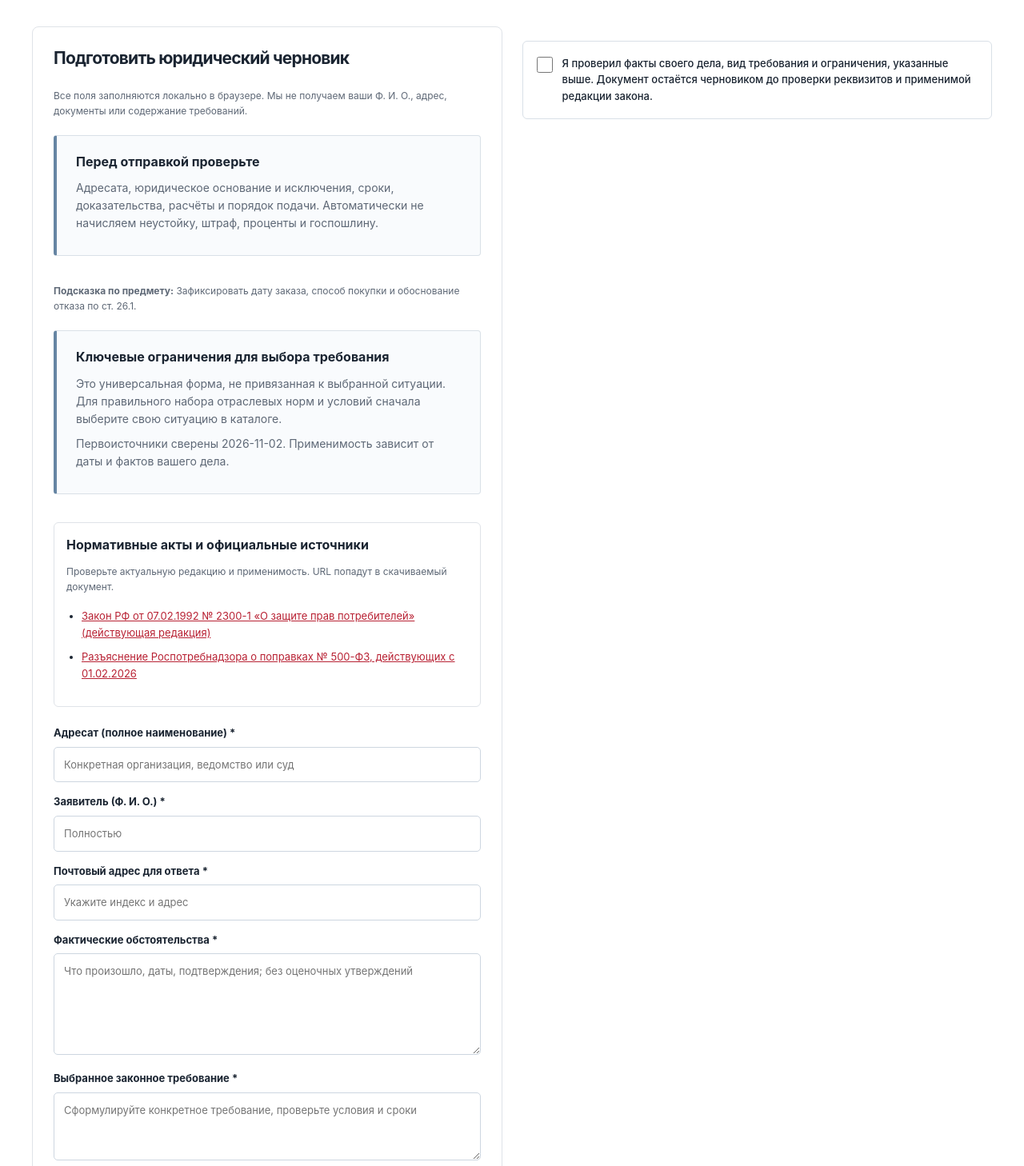
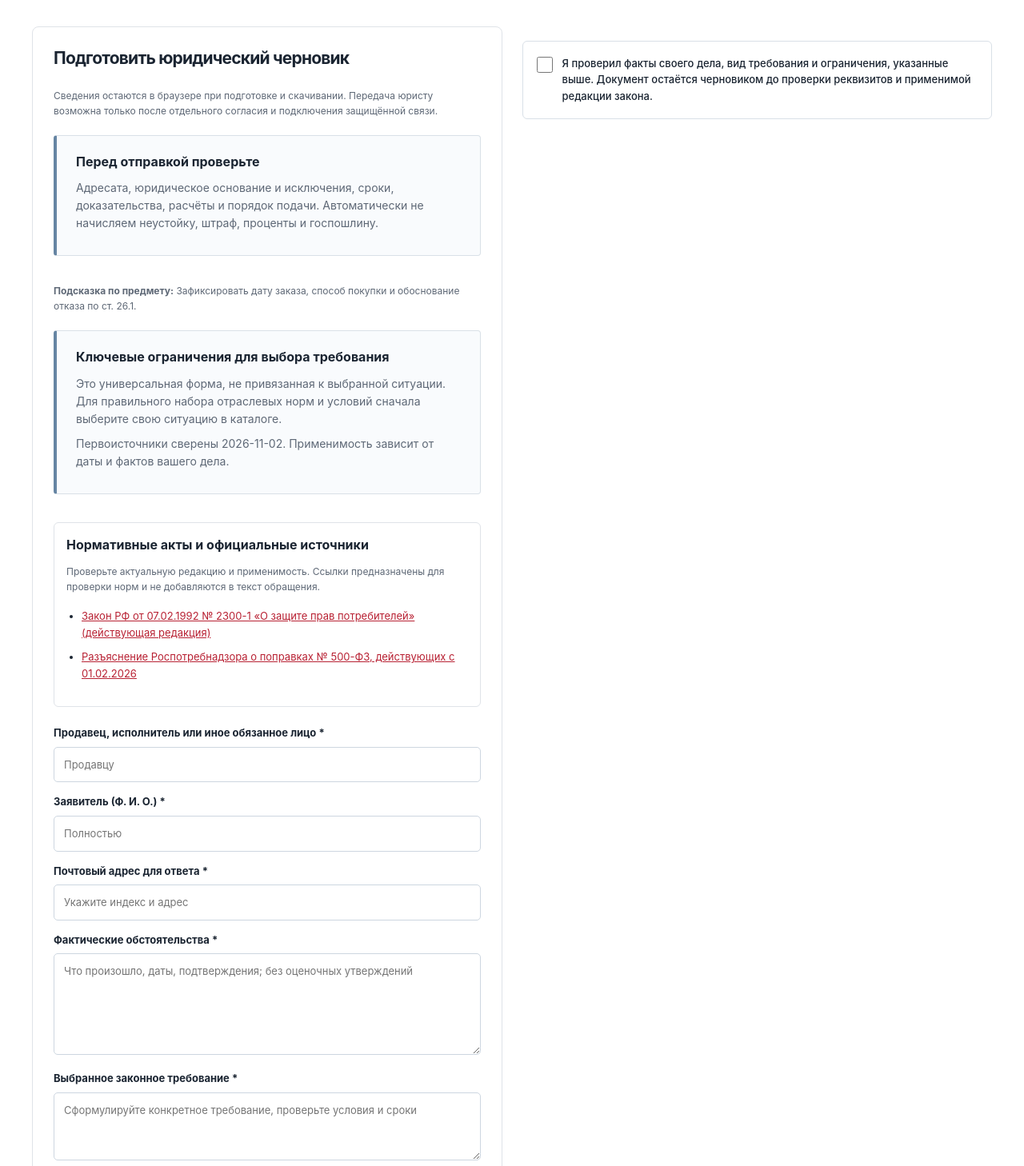
Before and after one commit to ymaslen77-tech/consumer-rights-portal, a Next.js app: page /dokumenty/pretensiya-distanciya in a window 1280 px wide. Shown: the part 712-2170 px from the top of the page at 80% size. Built offline with nearby package versions, Linux system fonts and the light colour scheme.

Commit message:
fix: document-specific addressees and clean formal-document exports

```diff
--- a/src/components/DocumentBuilder.tsx
+++ b/src/components/DocumentBuilder.tsx
@@ -1,6 +1,7 @@
 "use client";
 import {useMemo, useState} from "react";
 import {makeDocx} from "@/lib/office-export.mjs";
+import {LawyerReviewRequest} from "@/components/LawyerReviewRequest";
 import {draftText,validateDraft,type DraftFields,type ClaimType} from "@/lib/document-compose.mjs";
 
 type Meta={slug:string;title:string;recipient:string;requestHint:string;legalBasis:string;claimType:ClaimType;
@@ -24,7 +25,7 @@ const choices:Record<string,string[]>={
  "pretenziya-perevozchik":["Прошу рассмотреть требование, связанное с нарушением условий перевозки, в установленном отраслевым законодательством порядке."]
 };
 const descriptors: Array<{key:keyof DraftFields;label:string;hint:string;multiline?:boolean}>= [
- {key:"recipient",label:"Адресат (полное наименование) *",hint:"Конкретная организация, ведомство или суд"},
+ {key:"recipient",label:"Адресат (полное наименование) *",hint:"Полное наименование адресата"},
  {key:"sender",label:"Заявитель (Ф. И. О.) *",hint:"Полностью"},
  {key:"address",label:"Почтовый адрес для ответа *",hint:"Укажите индекс и адрес"},
  {key:"contact",label:"Контактные данные",hint:"Телефон / email (по необходимости)"},
@@ -99,17 +100,25 @@ export function DocumentBuilder(meta:Meta){
    setFeedback("В диалоге печати выберите «Сохранить как PDF». Документ остаётся только в вашем браузере.");
  }
  const options=choices[meta.slug]||[];
+ const recipientLabel = meta.claimType==="court_document" ? "Суд (наименование) *" :
+   meta.slug==="finansovyy-upolnomochennyy-obrashchenie" ? "Финансовый уполномоченный *" :
+   meta.claimType==="state_notification" ? "Государственный орган (наименование) *" :
+   "Продавец, исполнитель или иное обязанное лицо *";
+ const recipientHint = meta.claimType==="court_document" ? "Например, районный суд по установленной подсудности" :
+   meta.slug==="finansovyy-upolnomochennyy-obrashchenie" ? "Финансовому уполномоченному" :
+   meta.claimType==="state_notification" ? "Например, территориальное управление Роспотребнадзора" :
+   (meta.recipient || "Наименование организации или Ф. И. О. индивидуального предпринимателя");
  const essentials=descriptors.filter(x=>["recipient","sender","address","description","request"].includes(x.key));
  const additional=descriptors.filter(x=>!["recipient","sender","address","description","request"].includes(x.key));
- const renderField=(item:(typeof descriptors)[number])=><label key={item.key}>{item.label}
+ const renderField=(item:(typeof descriptors)[number])=><label key={item.key}>{item.key==="recipient"?recipientLabel:item.label}
    {item.multiline?<textarea value={fields[item.key]} onChange={e=>update(item.key,e.target.value)}
-     placeholder={item.hint} rows={item.key==="description"?5:3} maxLength={6000}/>:
-   <input value={fields[item.key]} onChange={e=>update(item.key,e.target.value)} placeholder={item.hint} maxLength={500}/>}
+     placeholder={item.key==="recipient"?recipientHint:item.hint} rows={item.key==="description"?5:3} maxLength={6000}/>:
+   <input value={fields[item.key]} onChange={e=>update(item.key,e.target.value)} placeholder={item.key==="recipient"?recipientHint:item.hint} maxLength={500}/>}
  </label>;
  return <div className="builder">
   <div className="builderform">
    <h2>Подготовить юридический черновик</h2>
-   <p className="subtle">Все поля заполняются локально в браузере. Мы не получаем ваши Ф. И. О., адрес, документы или содержание требований.</p>
+   <p className="subtle">Сведения остаются в браузере при подготовке и скачивании. Передача юристу возможна только после отдельного согласия и подключения защищённой связи.</p>
    <div className="notice"><strong>Перед отправкой проверьте</strong><p>Адресата, юридическое основание и исключения, сроки, доказательства, расчёты и порядок подачи. Автоматически не начисляем неустойку, штраф, проценты и госпошлину.</p></div>
    {meta.claimType==="court_document"&&<div className="notice">
     <strong>Судебный документ требует отдельной проверки</strong>
@@ -123,7 +132,7 @@ export function DocumentBuilder(meta:Meta){
    </div>}
    {meta.legalLinks?.length?<div className="situation-legal-links">
     <strong>Нормативные акты и официальные источники</strong>
-    <p>Проверьте актуальную редакцию и применимость. URL попадут в скачиваемый документ.</p>
+    <p>Проверьте актуальную редакцию и применимость. Ссылки предназначены для проверки норм и не добавляются в текст обращения.</p>
     <ul>{meta.legalLinks.map(x=><li key={x.url}><a href={x.url} target="_blank" rel="noopener noreferrer">{x.title}</a></li>)}</ul>
    </div>:null}
    {options.length>0&&<label>Пример возможной формулировки
@@ -167,7 +176,9 @@ export function DocumentBuilder(meta:Meta){
    </div>
    {feedback&&<p className="disclaimer" role="status">{feedback}</p>}
    <pre>{content}</pre>
-   <p className="disclaimer">Черновик формируется только в браузере. DOCX редактируется в Word/LibreOffice; PDF сохраняется через диалог печати. Ни один файл автоматически не направляется адресату или в ведомство.</p>
+   <LawyerReviewRequest kind="document" title={meta.title} documentText={content}
+     isReady={valid && (!meta.legalRisk || lawConfirmed)}/>
+   <p className="disclaimer">Черновик формируется только в браузере. DOCX редактируется в Word/LibreOffice; PDF сохраняется через диалог печати. Самостоятельно сохранённый файл не направляется адресату. Запрос юридической проверки передаётся только с вашего согласия, при наличии защищённого канала.</p>
   </div>
  </div>;
 }
```
